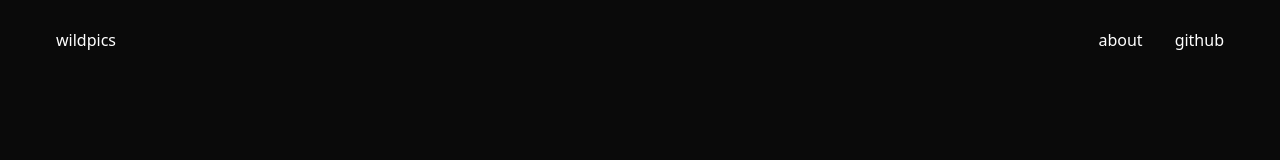
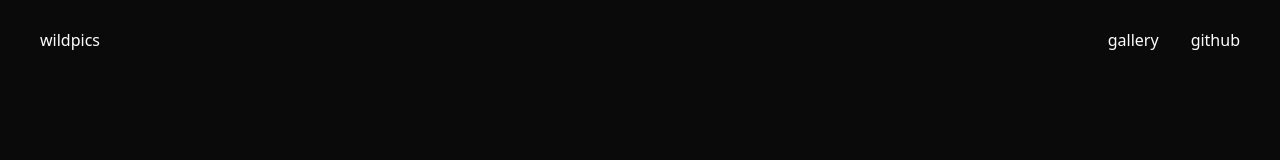
Before and after one commit to JaleelB/wildpics, a Next.js app: page / in a window 1280 px wide. Shown: the top 160 px of the page. Built offline with nearby package versions, Linux system fonts and the light colour scheme.

Commit message:
fix: ui updates

```diff
--- a/src/app/animal/[id]/page.tsx
+++ b/src/app/animal/[id]/page.tsx
@@ -1,8 +1,8 @@
-import { animals } from "animals";
+import { type Animal, animals } from "animals";
 
 export default function Animal({ params }: { params: { id: string } }) {
 
-    const animal = animals.find(
+    const animal:Animal | undefined = animals.find(
         (animal) => animal.id === params.id
     );
 
@@ -19,7 +19,7 @@ export default function Animal({ params }: { params: { id: string } }) {
                         className="w-screen h-screen bg-cover bg-center bg-no-repeat px-5 sm:px-10 pb-10 sm:pb-10 flex"
                         style={{ backgroundImage: `url(${animal.imageSrc})` }}
                     >
-                        <h2 className="self-end px-4 text-5xl md:text-7xl 2xl:text-9xl">{animal.name}</h2>
+                        <h2 className="self-end text-5xl md:text-7xl 2xl:text-9xl">{animal.name}</h2>
                     </div>
 
                 )
--- a/src/app/page.tsx
+++ b/src/app/page.tsx
@@ -26,7 +26,7 @@ export default function Home() {
                   height={400}
                   src={animal.imageSrc}
                   alt={animal.name}
-                  className="object-cover object-center h-full transition-all group-hover:opacity-75 group-hover:scale-105"
+                  className="object-cover object-center h-full transition-all group-hover:opacity-75"
                 />
                 <h2 className="text-sm">{animal.name}</h2>
               </Link>
--- a/src/components/header.tsx
+++ b/src/components/header.tsx
@@ -2,19 +2,19 @@ import Link from "next/link";
 
 export default function Header(){
     return(
-        <header className="w-screen z-40 px-4 text-white">
+        <header className="w-screen z-40 text-white">
             <div className="flex h-16 md:h-20 items-center justify-between px-5 sm:px-10 text-sm md:text-base">
                 <Link href="/">
                     wildpics
                 </Link>
                 <nav className="flex gap-4 sm:gap-8">
                     <Link href="/" className="relative group">
-                        <span>about</span>
-                        <span className="absolute left-0 -bottom-1 w-0 h-[1px] bg-black z-10 group-hover:w-full group-hover:transition-all"></span>
+                        <span>gallery</span>
+                        <span className="absolute left-0 -bottom-1 w-0 h-[1px] bg-white z-10 group-hover:w-full group-hover:transition-all"></span>
                     </Link>
                     <Link href="https://github.com/JaleelB/wildpics" className="relative group">
                         <span>github</span>
-                        <span className="absolute left-0 -bottom-1 w-0 h-[1px] bg-black z-10 group-hover:w-full group-hover:transition-all"></span>
+                        <span className="absolute left-0 -bottom-1 w-0 h-[1px] bg-white z-10 group-hover:w-full group-hover:transition-all"></span>
                     </Link>
                 </nav>
             </div>
```
